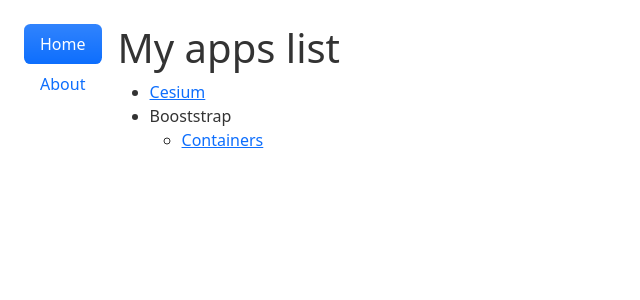
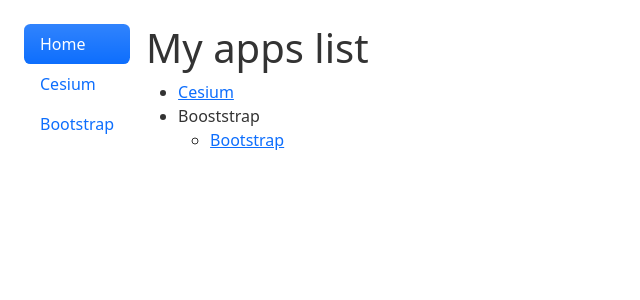
Before and after one commit to gukazma/electron-vue-apps, a Vue app: page /bootstrap in a window 1280 px wide. Shown: the top 300 px of the page, without its empty margins (0-640 px from the left). Built offline with nearby package versions, Linux system fonts and the light colour scheme; what vue-cesium would draw is missing.

Commit message:
✨ feat: 使用sidebar区分apps

```diff
--- a/src/renderer/src/App.vue
+++ b/src/renderer/src/App.vue
@@ -6,7 +6,8 @@
     <!-- 垂直导航栏 -->
     <div class="nav flex-column nav-pills me-3" id="v-pills-tab" role="tablist" aria-orientation="vertical">
       <router-link to="/" class="nav-link" active-class="active" exact>Home</router-link>
-      <router-link to="/about" class="nav-link" active-class="active">About</router-link>
+      <router-link to="/cesium" class="nav-link" active-class="active" exact>Cesium</router-link>
+      <router-link to="/bootstrap" class="nav-link" active-class="active">Bootstrap</router-link>
     </div>
 
     <!-- 路由内容区域 -->
--- /dev/null
+++ b/src/renderer/src/components/BootstrapView.vue
@@ -0,0 +1,18 @@
+<script>
+export default {
+  methods: {
+    goToAbout() {
+      this.$router.push('/about')
+    },
+  },
+}
+</script>
+
+<template>
+  <div>
+     <h1>Bootstrap apps</h1>
+     <ul>
+        <li> <router-link to="/bootstrap/first">Containers</router-link> </li>
+    </ul>
+  </div>
+</template>
--- a/src/renderer/src/components/HomeView.vue
+++ b/src/renderer/src/components/HomeView.vue
@@ -15,10 +15,8 @@
       <li> <router-link to="/cesium">Cesium</router-link> </li>
       <li> Booststrap </li>
       <ul>
-        <li> <router-link to="/bootstrap/first">Containers</router-link> </li>
+        <li> <router-link to="/bootstrap">Bootstrap</router-link> </li>
       </ul>
     </ul>
-
-
   </div>
 </template>
--- a/src/renderer/src/router.ts
+++ b/src/renderer/src/router.ts
@@ -3,12 +3,14 @@
 import HomeView from './components/HomeView.vue'
 import AboutView from './components/AboutView.vue'
 import CesiumView from './components/CesiumView.vue'
+import BootstrapView from './components/BootstrapView.vue'
 import BootstrapFirst from './components/Bootstrap/Containers.vue'
 
 const routes = [
   { path: '/', component: HomeView },
   { path: '/about', component: AboutView },
   { path: '/cesium', component: CesiumView },
+  { path: '/bootstrap', component: BootstrapView },
   { path: '/bootstrap/first', component: BootstrapFirst },
 ]
 
```
